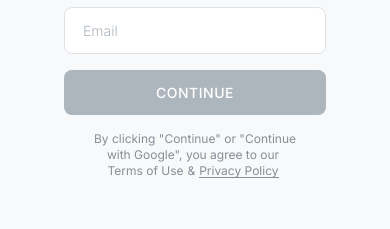
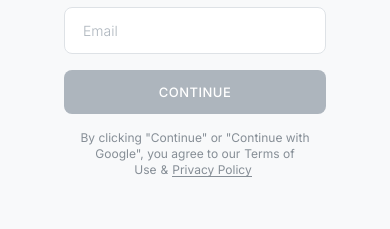
Before and after one commit to paulblqr/arcads, a Next.js app: page / in a window 390 px wide. Shown: the part 158-387 px from the top of the page. Built offline with nearby package versions, Linux system fonts and the light colour scheme.

Commit message:
tweaking

```diff
--- a/src/app/components/Button/Button.module.scss
+++ b/src/app/components/Button/Button.module.scss
@@ -5,7 +5,7 @@
   @include flex-center-both;
   padding: 20px 32px;
   border-radius: $radius;
-  font-size: 16px;
+  font-size: 15px;
   letter-spacing: 0.5px;
   font-weight: 500;
   color: white;
@@ -61,7 +61,7 @@
 @media (max-width: 870px) {
   .Button {
     padding: 14px 24px;
-    font-size: 14px;
+    font-size: 13px;
   }
 
   .SVG {
--- a/src/app/page.module.scss
+++ b/src/app/page.module.scss
@@ -209,5 +209,6 @@
   .CGU {
     font-size: 12px;
     line-height: 16px;
+    max-width: 90%;
   }
 }
```
